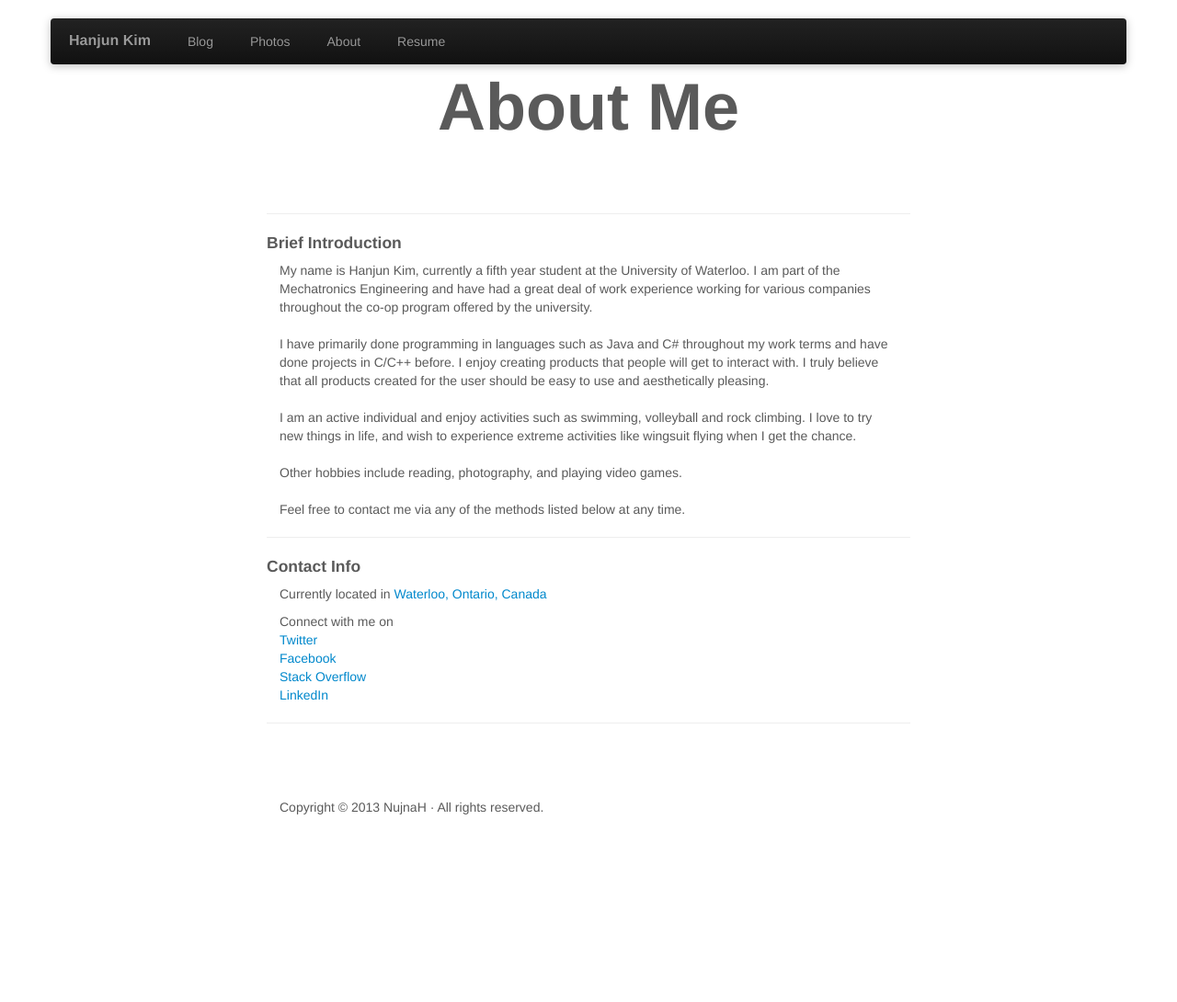
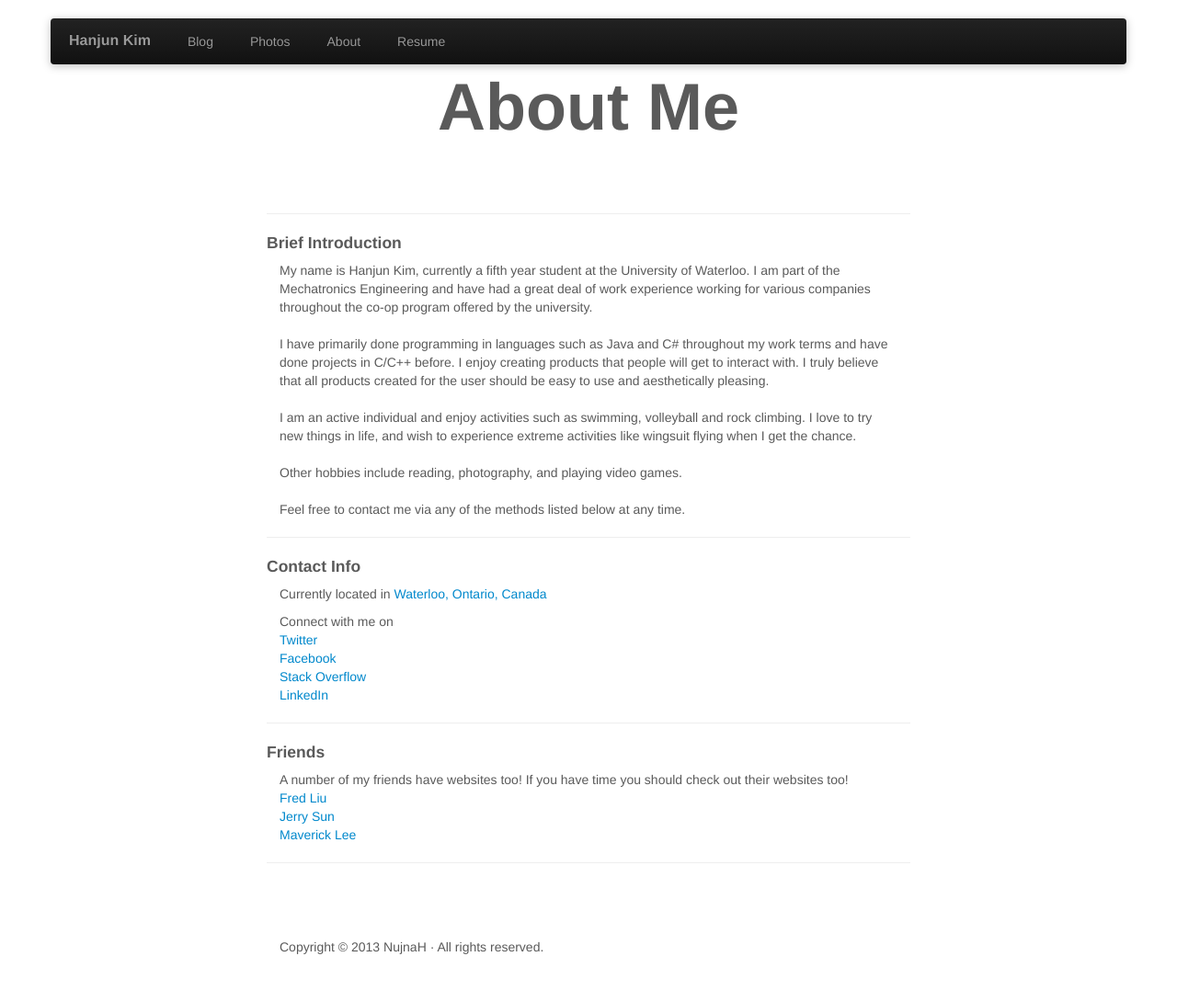
Before and after one commit to NujnaH/hanjunme, a Jekyll site: the page built from about/index.html, in a window 1280 px wide. Shown: the whole page at 92% size. Built offline with Jekyll 4.4.1, drawn with Linux system fonts in a browser that asks for light colours; before the commit the page ends 938 px from its top, so only the background shows below that.

Commit message:
Added friends links

```diff
--- a/about/index.html
+++ b/about/index.html
@@ -21,5 +21,8 @@ Feel free to contact me via any of the methods listed below at any time.
 		<p>Currently located in <a href="https://maps.google.ca/maps?q=waterloo,+ontario&hl=en&sll=49.303974,-84.738438&sspn=19.115592,46.40625&hnear=Waterloo,+Waterloo+Regional+Municipality,+Ontario&t=m&z=12">Waterloo, Ontario, Canada</a></p>
 		<p>Connect with me on<br><a href="https://twitter.com/nujnah">Twitter</a><br><a href="https://www.facebook.com/hanjunkim">Facebook</a><br><a href="http://stackoverflow.com/users/606771/nujnah">Stack Overflow</a><br><a href="http://www.linkedin.com/pub/hanjun-kim/25/289/881">LinkedIn</a></p>
 		<hr>
+		<h4>Friends</h4>
+		<p>A number of my friends have websites too! If you have time you should check out their websites too!<br><a href="http://fredliu.com">Fred Liu</a><br><a href="http://jerrysun.me">Jerry Sun</a><br><a href="http://mavericklee.com">Maverick Lee</a></p>
+		<hr>
 	</div>
 </div>
```
Also changed, not shown: 1 other file.
